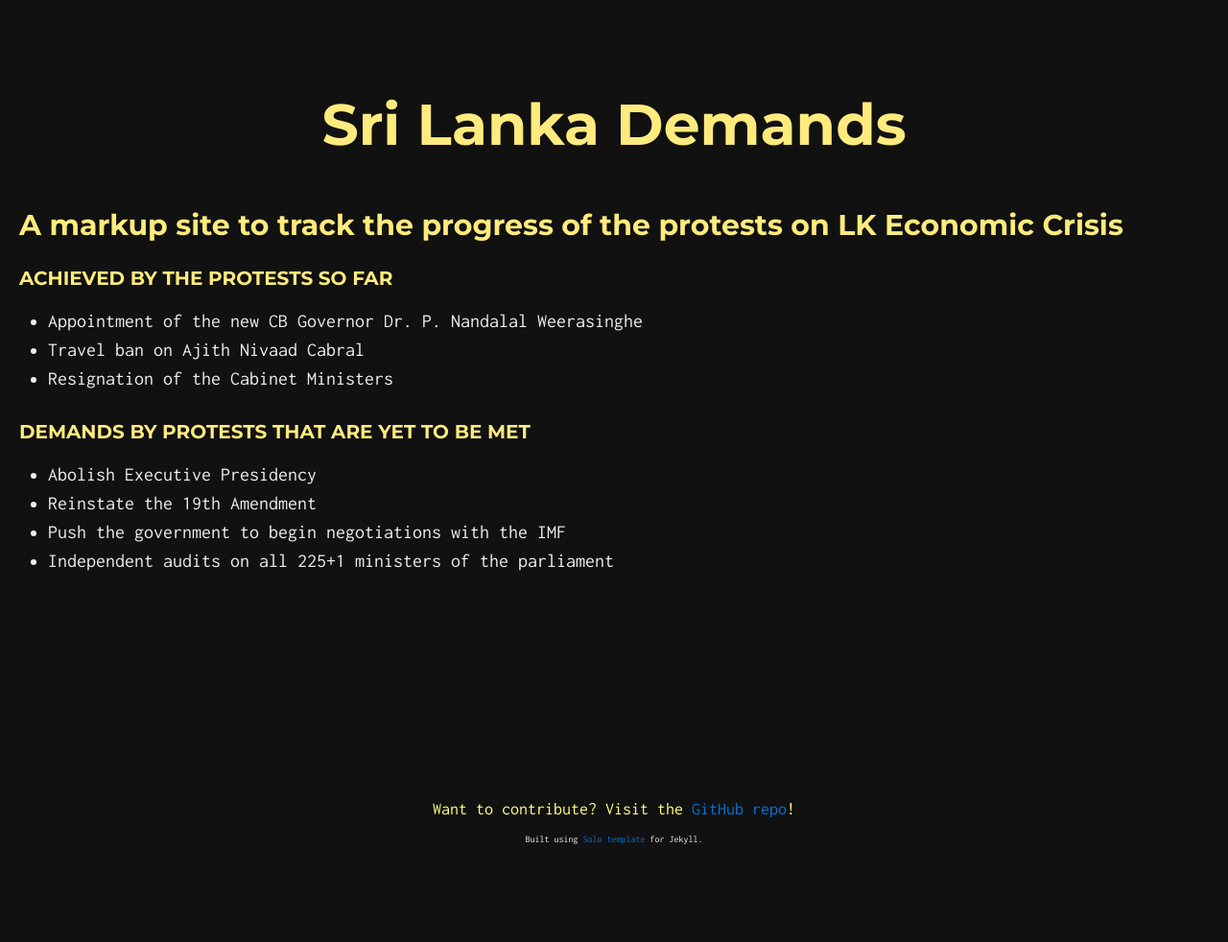
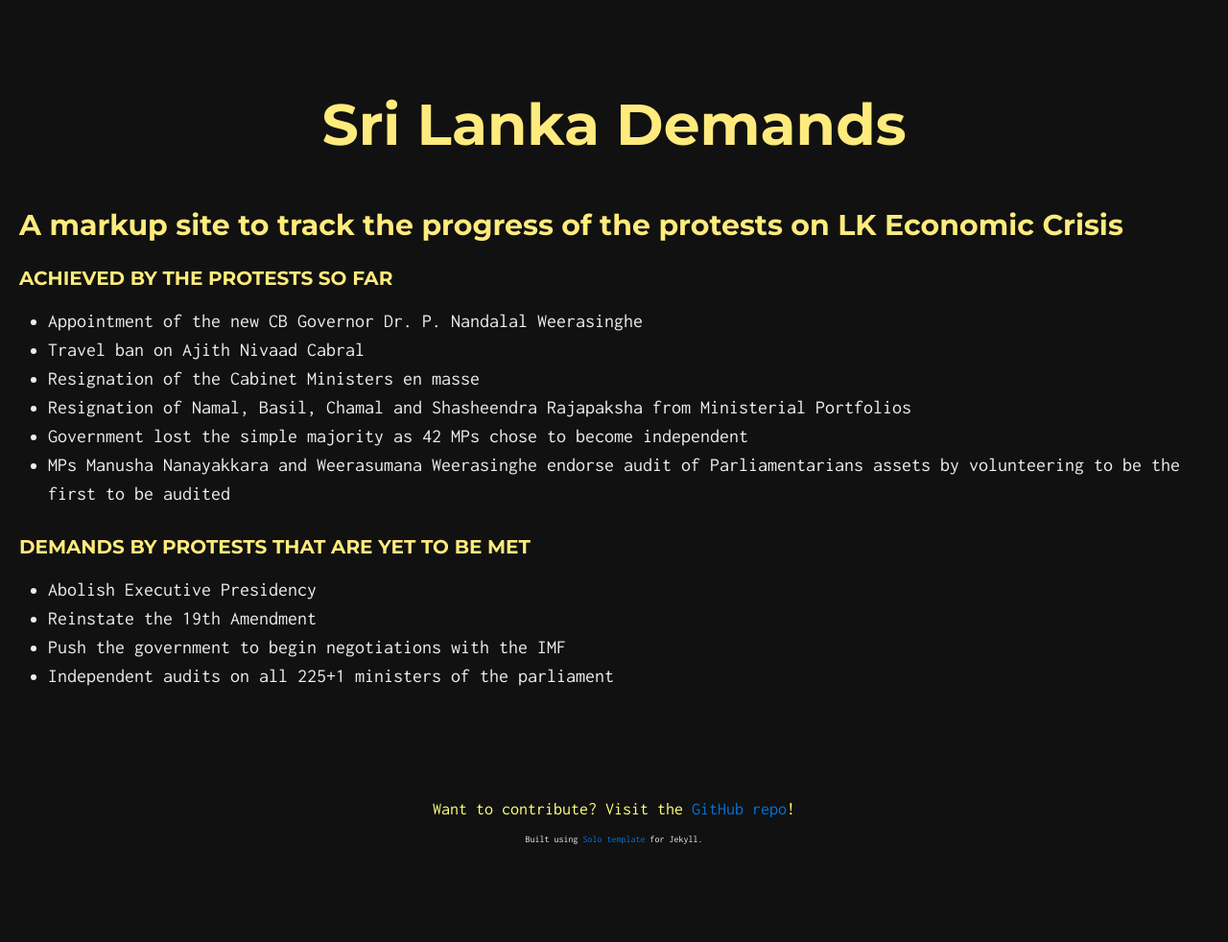
Before and after one commit to srilankademands/srilankademands.github.io, a Jekyll site: the page built from index.md, in a window 1280 px wide. Shown: the whole page at 96% size. Built offline with Jekyll 4.4.1, drawn with Linux system fonts in a browser that asks for light colours; our own code applies the rules of GitHub Pages for plain Markdown files.

Commit message:
add list update

```diff
--- a/index.md
+++ b/index.md
@@ -7,7 +7,10 @@ layout: default
 
 * Appointment of the new CB Governor Dr. P. Nandalal Weerasinghe
 * Travel ban on Ajith Nivaad Cabral
-* Resignation of the Cabinet Ministers
+* Resignation of the Cabinet Ministers en masse
+* Resignation of Namal, Basil, Chamal and Shasheendra Rajapaksha from Ministerial Portfolios
+* Government lost the simple majority as 42 MPs chose to become independent
+* MPs Manusha Nanayakkara and Weerasumana Weerasinghe endorse audit of Parliamentarians assets by volunteering to be the first to be audited
 
 ### Demands by protests that are yet to be met
 
```
